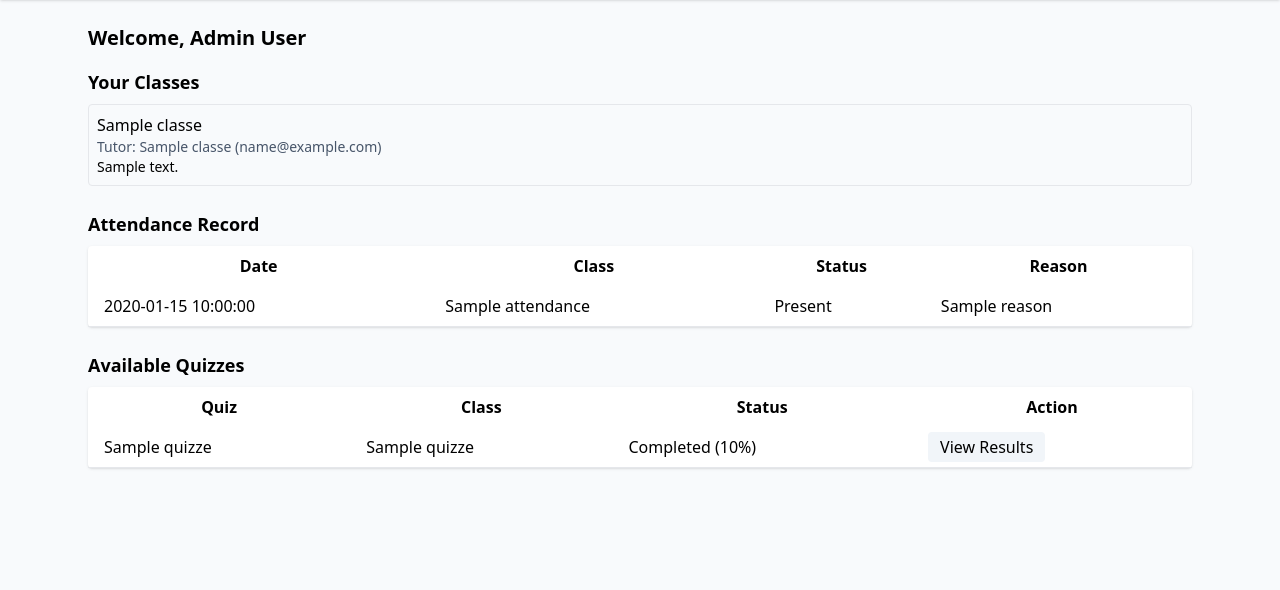
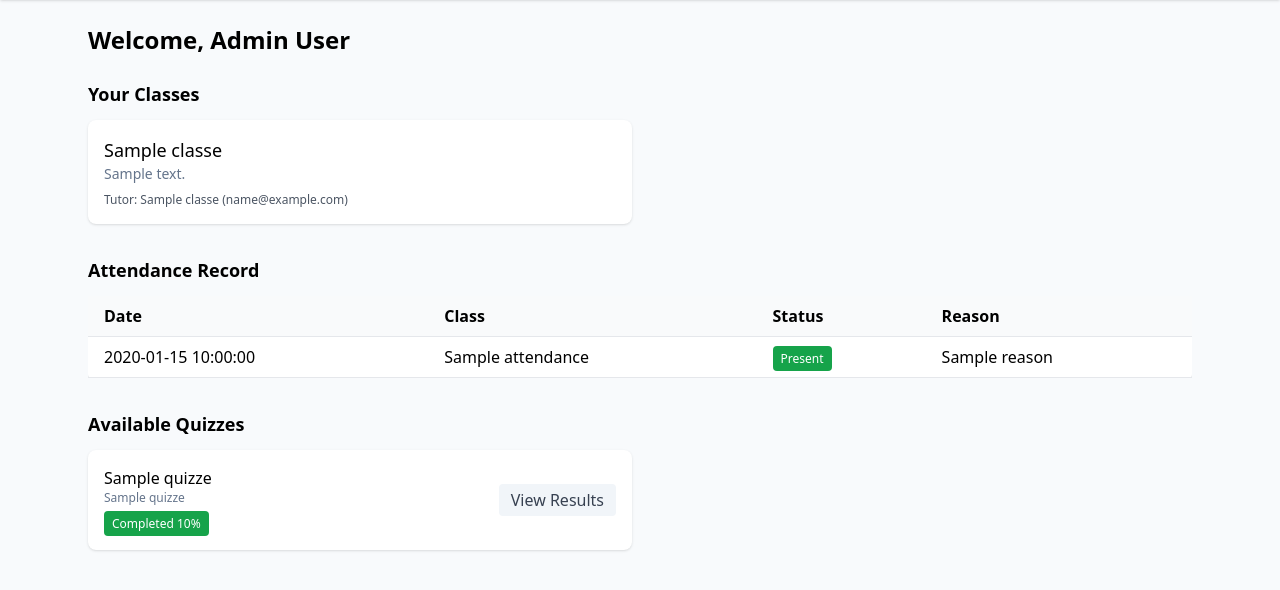
Before and after one commit to fitandfine/classroom, a Flask app: template templates/student_dashboard.html in a window 1280 px wide. Shown: the part 56-646 px from the top of the page. Run offline with Flask 2, Linux system fonts and the light colour scheme; a user stored in the database is signed in; the template is opened without the code that fills it: most values are stand-ins (such as "Sample title", 1, 10 or a date in 2020); some libraries are stand-ins or nearby versions.

Commit message:
Front end is fine for tutor and student dashboard. Need to work on backend logic now.

```diff
--- a/templates/student_dashboard.html
+++ b/templates/student_dashboard.html
@@ -1,65 +1,96 @@
 {% extends "base.html" %}
 {% block title %}Student Dashboard{% endblock %}
+
 {% block content %}
-<h2 class="text-xl font-bold mb-4">Welcome, {{ current_user.name }}</h2>
+<h2 class="text-2xl font-bold mb-6">Welcome, {{ current_user.name }}</h2>
 
-<h3 class="text-lg font-semibold mb-2">Your Classes</h3>
-<ul class="mb-6">
+<!-- Classes -->
+<section class="mb-8">
+  <h3 class="text-lg font-semibold mb-3">Your Classes</h3>
+  {% if classes %}
+  <div class="grid md:grid-cols-2 gap-4">
     {% for c in classes %}
-    <li class="mb-2 border p-2 rounded">
-      <div class="font-medium">{{ c.title }}</div>
-      <div class="text-sm text-slate-600">Tutor: {{ c.tutor_name }} ({{ c.tutor_email }})</div>
-      <div class="text-sm">{{ c.description }}</div>
-    </li>
+    <div class="bg-white rounded-lg shadow p-4 hover:shadow-lg transition">
+      <h4 class="font-medium text-lg">{{ c.title }}</h4>
+      <p class="text-sm text-slate-500 mb-2">{{ c.description or 'No description' }}</p>
+      <p class="text-xs text-gray-600">Tutor: {{ c.tutor_name }} ({{ c.tutor_email }})</p>
+    </div>
+    {% endfor %}
+  </div>
   {% else %}
-    <li class="text-slate-500">You are not enrolled in any classes.</li>
-  {% endfor %}
-</ul>
+  <p class="text-slate-500">You are not enrolled in any classes.</p>
+  {% endif %}
+</section>
 
-<h3 class="text-lg font-semibold mb-2">Attendance Record</h3>
-<table class="min-w-full bg-white rounded shadow mb-6">
-  <thead>
-    <tr><th class="py-2 px-4">Date</th><th class="py-2 px-4">Class</th><th class="py-2 px-4">Status</th><th class="py-2 px-4">Reason</th></tr>
+<!-- Attendance -->
+<section class="mb-8">
+  <h3 class="text-lg font-semibold mb-3">Attendance Record</h3>
+  {% if attendance %}
+  <div class="overflow-x-auto">
+    <table class="min-w-full bg-white rounded shadow">
+      <thead class="bg-gray-50 border-b">
+        <tr>
+          <th class="py-2 px-4 text-left">Date</th>
+          <th class="py-2 px-4 text-left">Class</th>
+          <th class="py-2 px-4 text-left">Status</th>
+          <th class="py-2 px-4 text-left">Reason</th>
+        </tr>
       </thead>
       <tbody>
         {% for a in attendance %}
-    <tr class="border-b">
-      <td class="py-2 px-4">{{ a.date }}</td>
+        <tr class="border-b hover:bg-gray-50 transition">
+          <td class="py-2 px-4">{{ a.date or '-' }}</td>
           <td class="py-2 px-4">{{ a.class_title }}</td>
-      <td class="py-2 px-4 capitalize">{{ a.status }}</td>
+          <td class="py-2 px-4">
+            {% if a.status == 'present' %}
+              <span class="px-2 py-1 rounded text-white bg-green-600 text-xs">Present</span>
+            {% elif a.status == 'absent' %}
+              <span class="px-2 py-1 rounded text-white bg-red-600 text-xs">Absent</span>
+            {% elif a.status == 'justified' %}
+              <span class="px-2 py-1 rounded text-white bg-yellow-500 text-xs">Justified</span>
+            {% else %}
+              <span class="text-gray-500 text-xs">-</span>
+            {% endif %}
+          </td>
           <td class="py-2 px-4">{{ a.reason or '-' }}</td>
         </tr>
-    {% else %}
-    <tr><td colspan="4" class="py-2 px-4 text-slate-500">No attendance records yet.</td></tr>
         {% endfor %}
       </tbody>
     </table>
+  </div>
+  {% else %}
+  <p class="text-slate-500">No attendance records yet.</p>
+  {% endif %}
+</section>
 
-<h3 class="text-lg font-semibold mb-2">Available Quizzes</h3>
-<table class="min-w-full bg-white rounded shadow">
-  <thead>
-    <tr><th class="py-2 px-4">Quiz</th><th class="py-2 px-4">Class</th><th class="py-2 px-4">Status</th><th class="py-2 px-4">Action</th></tr>
-  </thead>
-  <tbody>
+<!-- Quizzes -->
+<section>
+  <h3 class="text-lg font-semibold mb-3">Available Quizzes</h3>
+  {% if quizzes %}
+  <div class="grid md:grid-cols-2 gap-4">
     {% for q in quizzes %}
-    <tr class="border-b">
-      <td class="py-2 px-4">{{ q.title }}</td>
-      <td class="py-2 px-4">{{ q.class_title }}</td>
-      <td class="py-2 px-4">
-        {% if q.score is not none %}Completed ({{ q.score }}%){% else %}Not Taken{% endif %}
-      </td>
-      <td class="py-2 px-4">
+    <div class="bg-white rounded-lg shadow p-4 flex justify-between items-center hover:shadow-lg transition">
+      <div>
+        <h4 class="font-medium">{{ q.title }}</h4>
+        <p class="text-xs text-slate-500 mb-1">{{ q.class_title }}</p>
+        {% if q.score is not none %}
+          <span class="px-2 py-1 bg-green-600 text-white text-xs rounded">Completed {{ q.score }}%</span>
+        {% else %}
+          <span class="px-2 py-1 bg-gray-200 text-gray-700 text-xs rounded">Not Taken</span>
+        {% endif %}
+      </div>
+      <div class="flex gap-2">
         {% if q.score is none %}
-        <a href="{{ url_for('take_quiz', quiz_id=q.id) }}" class="px-3 py-1 bg-sky-600 text-white rounded">Take Quiz</a>
+        <a href="{{ url_for('take_quiz', quiz_id=q.id) }}" class="px-3 py-1 bg-sky-600 text-white rounded hover:bg-sky-700 transition">Take Quiz</a>
         {% else %}
-        <a href="{{ url_for('quiz_results', quiz_id=q.id) }}" class="px-3 py-1 bg-slate-100 rounded">View Results</a>
+        <a href="{{ url_for('quiz_results', quiz_id=q.id) }}" class="px-3 py-1 bg-slate-100 text-gray-700 rounded hover:bg-slate-200 transition">View Results</a>
         {% endif %}
-      </td>
-    </tr>
+      </div>
+    </div>
+    {% endfor %}
+  </div>
   {% else %}
-    <tr><td colspan="4" class="py-2 px-4 text-slate-500">No quizzes available.</td></tr>
-    {% endfor %}
-  </tbody>
-</table>
-
+  <p class="text-slate-500">No quizzes available.</p>
+  {% endif %}
+</section>
 {% endblock %}
```
Also changed, not shown: templates/tutor_dashboard.html (+64 -36 lines), classroom.db. Lines whose indentation alone changed are shown as unchanged.
